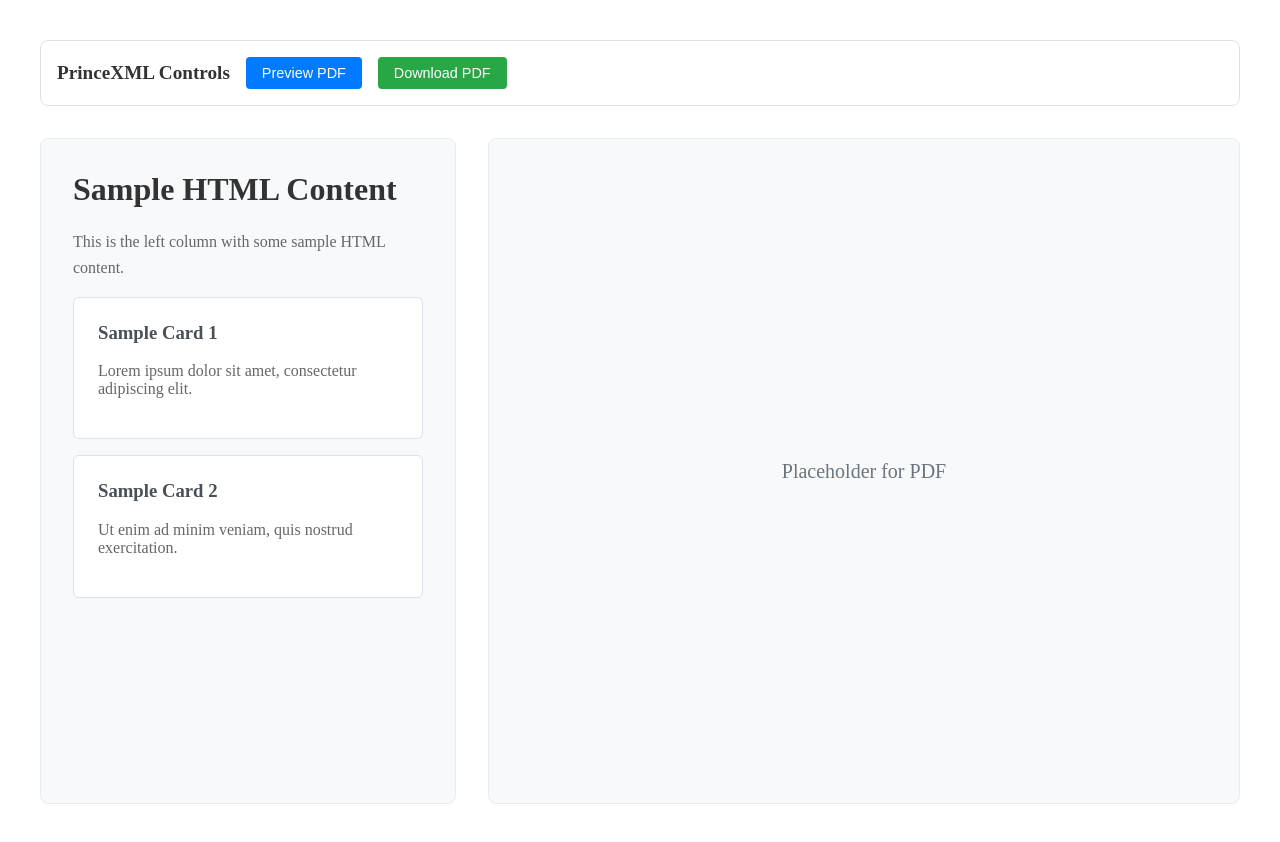
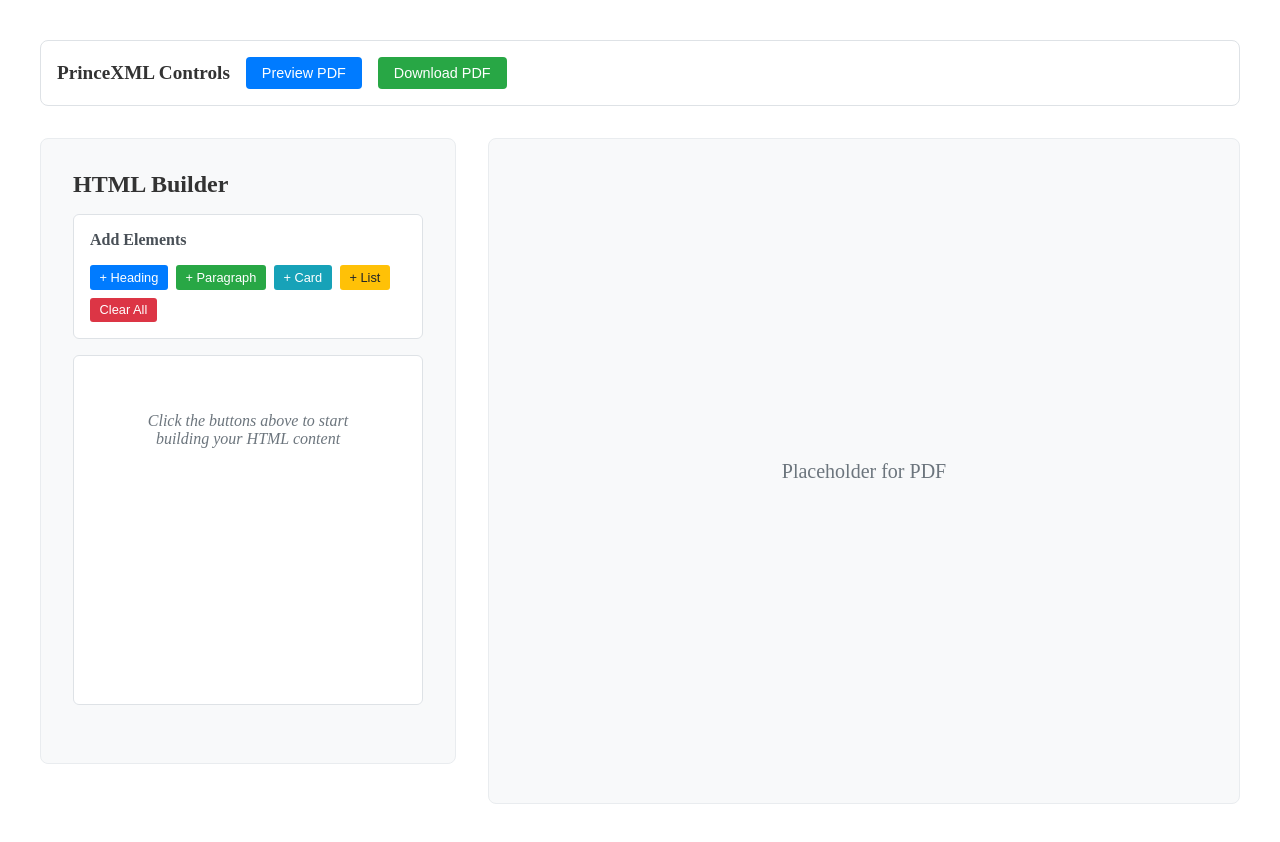
Before and after one commit to amydyson/angular-with-prince, an Angular app: page / in a window 1280 px wide. Built offline with nearby package versions, Linux system fonts and the light colour scheme.

Commit message:
add prince builder app

```diff
--- a/src/app/app.html
+++ b/src/app/app.html
@@ -30,18 +30,58 @@
 
   <!-- Two Column Layout -->
   <div style="display: flex; min-height: 70vh; gap: 2rem;">
-    <div class="content-column" style="flex: 0 0 350px; background: #f8f9fa; padding: 2rem; border-radius: 8px; border: 1px solid #e9ecef;">
-      <h1 style="color: #333; margin-top: 0;">Sample HTML Content</h1>
-      <p style="color: #666; line-height: 1.6;">This is the left column with some sample HTML content.</p>
+    <div class="content-column" style="flex: 0 0 350px; background: #f8f9fa; padding: 2rem; border-radius: 8px; border: 1px solid #e9ecef; overflow-y: auto; max-height: 70vh;">
+      <h1 style="color: #333; margin-top: 0; font-size: 1.5rem;">HTML Builder</h1>
 
-      <div style="background: white; padding: 1.5rem; border-radius: 6px; border: 1px solid #dee2e6; margin-bottom: 1rem;">
-        <h3 style="margin-top: 0; color: #495057;">Sample Card 1</h3>
-        <p style="color: #666;">Lorem ipsum dolor sit amet, consectetur adipiscing elit.</p>
+      <!-- Add Element Controls -->
+      <div style="background: white; padding: 1rem; border-radius: 6px; border: 1px solid #dee2e6; margin-bottom: 1rem;">
+        <h3 style="margin-top: 0; color: #495057; font-size: 1rem;">Add Elements</h3>
+        <div style="display: flex; flex-wrap: wrap; gap: 0.5rem;">
+          <button (click)="addHeading()" style="background: #007bff; color: white; border: none; padding: 0.3rem 0.6rem; border-radius: 3px; cursor: pointer; font-size: 0.8rem;">+ Heading</button>
+          <button (click)="addParagraph()" style="background: #28a745; color: white; border: none; padding: 0.3rem 0.6rem; border-radius: 3px; cursor: pointer; font-size: 0.8rem;">+ Paragraph</button>
+          <button (click)="addCard()" style="background: #17a2b8; color: white; border: none; padding: 0.3rem 0.6rem; border-radius: 3px; cursor: pointer; font-size: 0.8rem;">+ Card</button>
+          <button (click)="addList()" style="background: #ffc107; color: #212529; border: none; padding: 0.3rem 0.6rem; border-radius: 3px; cursor: pointer; font-size: 0.8rem;">+ List</button>
+          <button (click)="clearAll()" style="background: #dc3545; color: white; border: none; padding: 0.3rem 0.6rem; border-radius: 3px; cursor: pointer; font-size: 0.8rem;">Clear All</button>
+        </div>
       </div>
 
-      <div style="background: white; padding: 1.5rem; border-radius: 6px; border: 1px solid #dee2e6; margin-bottom: 1rem;">
-        <h3 style="margin-top: 0; color: #495057;">Sample Card 2</h3>
-        <p style="color: #666;">Ut enim ad minim veniam, quis nostrud exercitation.</p>
+      <!-- Dynamic Content Area -->
+      <div #contentArea class="dynamic-content" style="background: white; padding: 1.5rem; border-radius: 6px; border: 1px solid #dee2e6; min-height: 300px;">
+        @for (element of htmlElements(); track element.id) {
+          <div class="element-wrapper" style="position: relative; margin-bottom: 1rem; border: 1px dashed #e9ecef; padding: 0.5rem; border-radius: 4px;">
+            <!-- Delete button for each element -->
+            <button (click)="removeElement(element.id)" style="position: absolute; top: -8px; right: -8px; background: #dc3545; color: white; border: none; border-radius: 50%; width: 20px; height: 20px; font-size: 12px; cursor: pointer; display: flex; align-items: center; justify-content: center;">×</button>
+
+            @switch (element.type) {
+              @case ('heading') {
+                <div contenteditable="true" (blur)="updateElement(element.id, $event)" style="outline: none; padding: 0.5rem; border-radius: 4px;" [innerHTML]="element.content"></div>
+              }
+              @case ('paragraph') {
+                <p contenteditable="true" (blur)="updateElement(element.id, $event)" style="outline: none; padding: 0.5rem; border-radius: 4px; margin: 0;" [innerHTML]="element.content"></p>
+              }
+              @case ('card') {
+                <div style="background: #f8f9fa; padding: 1rem; border-radius: 4px; border: 1px solid #dee2e6;">
+                  <h4 contenteditable="true" (blur)="updateElementPart(element.id, 'title', $event)" style="margin-top: 0; margin-bottom: 0.5rem; outline: none; padding: 0.25rem;" [innerHTML]="element.title || 'Card Title'"></h4>
+                  <p contenteditable="true" (blur)="updateElementPart(element.id, 'content', $event)" style="margin: 0; outline: none; padding: 0.25rem;" [innerHTML]="element.content || 'Card content goes here...'"></p>
+                </div>
+              }
+              @case ('list') {
+                <ul style="margin: 0; padding-left: 1.5rem;">
+                  @for (item of element.items; track $index) {
+                    <li contenteditable="true" (blur)="updateListItem(element.id, $index, $event)" style="outline: none; padding: 0.25rem; margin-bottom: 0.25rem;" [innerHTML]="item"></li>
+                  }
+                  <li><button (click)="addListItem(element.id)" style="background: #6c757d; color: white; border: none; padding: 0.2rem 0.5rem; border-radius: 3px; cursor: pointer; font-size: 0.7rem;">+ Add Item</button></li>
+                </ul>
+              }
+            }
+          </div>
+        }
+
+        @if (htmlElements().length === 0) {
+          <div style="text-align: center; color: #6c757d; font-style: italic; padding: 2rem;">
+            Click the buttons above to start building your HTML content
+          </div>
+        }
       </div>
     </div>
 
--- a/src/app/app.ts
+++ b/src/app/app.ts
@@ -1,6 +1,14 @@
 import { Component, signal, inject } from '@angular/core';
 import { RouterOutlet } from '@angular/router';
 import { PrinceService } from './prince.service';
+
+interface HtmlElement {
+  id: string;
+  type: 'heading' | 'paragraph' | 'card' | 'list';
+  content?: string;
+  title?: string;
+  items?: string[];
+}
 
 @Component({
   selector: 'app-root',
@@ -13,16 +21,18 @@ export class App {
   private princeService = inject(PrinceService);
   protected isGenerating = signal(false);
   protected statusMessage = signal('');
+  protected htmlElements = signal<HtmlElement[]>([]);
+  private elementCounter = 0;
 
   async generatePDF(): Promise<void> {
     try {
       this.isGenerating.set(true);
       this.statusMessage.set('Generating PDF...');
 
-      // Get the HTML content from the left column
-      const leftColumn = document.querySelector('.content-column');
-      if (leftColumn) {
-        const htmlContent = leftColumn.innerHTML;
+      // Get the HTML content from the dynamic content area
+      const dynamicContent = document.querySelector('.dynamic-content');
+      if (dynamicContent) {
+        const htmlContent = this.buildHtmlFromElements();
         console.log('HTML content to convert:', htmlContent);
 
         await this.princeService.generateAndDownloadPDF(htmlContent, 'sample-document.pdf');
@@ -31,8 +41,8 @@ export class App {
         // Clear status after 3 seconds
         setTimeout(() => this.statusMessage.set(''), 3000);
       } else {
-        console.error('Content column not found');
-        this.statusMessage.set('Error: Content column not found');
+        console.error('Content area not found');
+        this.statusMessage.set('Error: Content area not found');
       }
     } catch (error) {
       console.error('Error generating PDF:', error);
@@ -48,10 +58,8 @@ export class App {
       this.isGenerating.set(true);
       this.statusMessage.set('Generating PDF preview...');
 
-      // Get the HTML content from the left column
-      const leftColumn = document.querySelector('.content-column');
-      if (leftColumn) {
-        const htmlContent = leftColumn.innerHTML;
+      // Get the HTML content from the dynamic elements
+      const htmlContent = this.buildHtmlFromElements();
       console.log('HTML content to preview:', htmlContent);
 
       const pdfBlob = await this.princeService.generatePDF(htmlContent);
@@ -66,10 +74,6 @@ export class App {
         // Clear status after 3 seconds
         setTimeout(() => this.statusMessage.set(''), 3000);
       }
-      } else {
-        console.error('Content column not found');
-        this.statusMessage.set('Error: Content column not found');
-      }
     } catch (error) {
       console.error('Error previewing PDF:', error);
       const errorMessage = error instanceof Error ? error.message : String(error);
@@ -78,4 +82,125 @@ export class App {
       this.isGenerating.set(false);
     }
   }
+
+  // HTML Builder Methods
+  addHeading(): void {
+    const newElement: HtmlElement = {
+      id: `element-${++this.elementCounter}`,
+      type: 'heading',
+      content: 'New Heading'
+    };
+    this.htmlElements.update(elements => [...elements, newElement]);
   }
+
+  addParagraph(): void {
+    const newElement: HtmlElement = {
+      id: `element-${++this.elementCounter}`,
+      type: 'paragraph',
+      content: 'This is a new paragraph. Click to edit this text.'
+    };
+    this.htmlElements.update(elements => [...elements, newElement]);
+  }
+
+  addCard(): void {
+    const newElement: HtmlElement = {
+      id: `element-${++this.elementCounter}`,
+      type: 'card',
+      title: 'Card Title',
+      content: 'Card content goes here...'
+    };
+    this.htmlElements.update(elements => [...elements, newElement]);
+  }
+
+  addList(): void {
+    const newElement: HtmlElement = {
+      id: `element-${++this.elementCounter}`,
+      type: 'list',
+      items: ['First item', 'Second item', 'Third item']
+    };
+    this.htmlElements.update(elements => [...elements, newElement]);
+  }
+
+  clearAll(): void {
+    this.htmlElements.set([]);
+    this.elementCounter = 0;
+  }
+
+  removeElement(id: string): void {
+    this.htmlElements.update(elements => elements.filter(el => el.id !== id));
+  }
+
+  updateElement(id: string, event: Event): void {
+    const target = event.target as HTMLElement;
+    const content = target.innerHTML;
+    this.htmlElements.update(elements =>
+      elements.map(el => el.id === id ? { ...el, content } : el)
+    );
+  }
+
+  updateElementPart(id: string, part: 'title' | 'content', event: Event): void {
+    const target = event.target as HTMLElement;
+    const value = target.innerHTML;
+    this.htmlElements.update(elements =>
+      elements.map(el => el.id === id ? { ...el, [part]: value } : el)
+    );
+  }
+
+  updateListItem(id: string, index: number, event: Event): void {
+    const target = event.target as HTMLElement;
+    const value = target.innerHTML;
+    this.htmlElements.update(elements =>
+      elements.map(el => {
+        if (el.id === id && el.items) {
+          const newItems = [...el.items];
+          newItems[index] = value;
+          return { ...el, items: newItems };
+        }
+        return el;
+      })
+    );
+  }
+
+  addListItem(id: string): void {
+    this.htmlElements.update(elements =>
+      elements.map(el => {
+        if (el.id === id && el.items) {
+          return { ...el, items: [...el.items, 'New item'] };
+        }
+        return el;
+      })
+    );
+  }
+
+  buildHtmlFromElements(): string {
+    const elements = this.htmlElements();
+    let html = '';
+
+    elements.forEach(element => {
+      switch (element.type) {
+        case 'heading':
+          html += `<h2 style="color: #333; margin-top: 0; margin-bottom: 1rem;">${element.content}</h2>`;
+          break;
+        case 'paragraph':
+          html += `<p style="color: #666; line-height: 1.6; margin-bottom: 1rem;">${element.content}</p>`;
+          break;
+        case 'card':
+          html += `
+            <div style="background: white; padding: 1.5rem; border-radius: 6px; border: 1px solid #dee2e6; margin-bottom: 1rem;">
+              <h3 style="margin-top: 0; color: #495057; margin-bottom: 0.5rem;">${element.title}</h3>
+              <p style="color: #666; margin: 0;">${element.content}</p>
+            </div>`;
+          break;
+        case 'list':
+          html += '<ul style="margin-bottom: 1rem; padding-left: 1.5rem;">';
+          element.items?.forEach(item => {
+            html += `<li style="margin-bottom: 0.25rem; color: #666;">${item}</li>`;
+          });
+          html += '</ul>';
+          break;
+      }
+    });
+
+    return html || '<p style="color: #999; font-style: italic;">No content added yet. Use the buttons above to add elements.</p>';
+  }
+}
```
Lines whose indentation alone changed are shown as unchanged.
